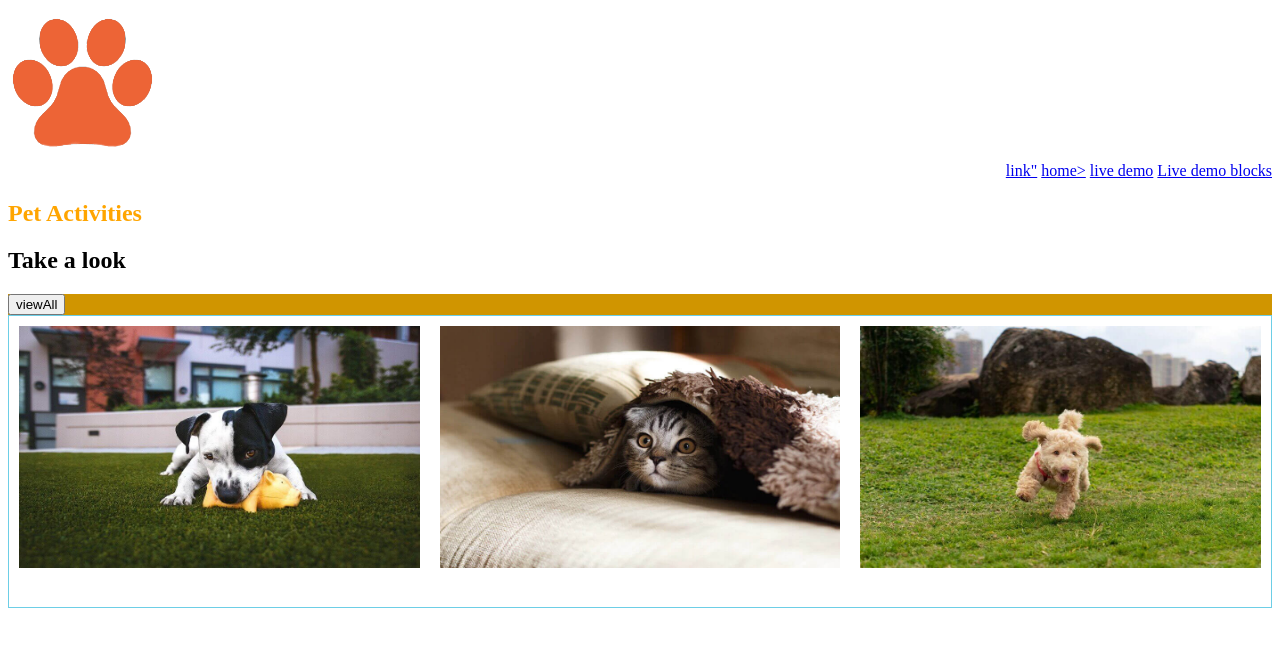
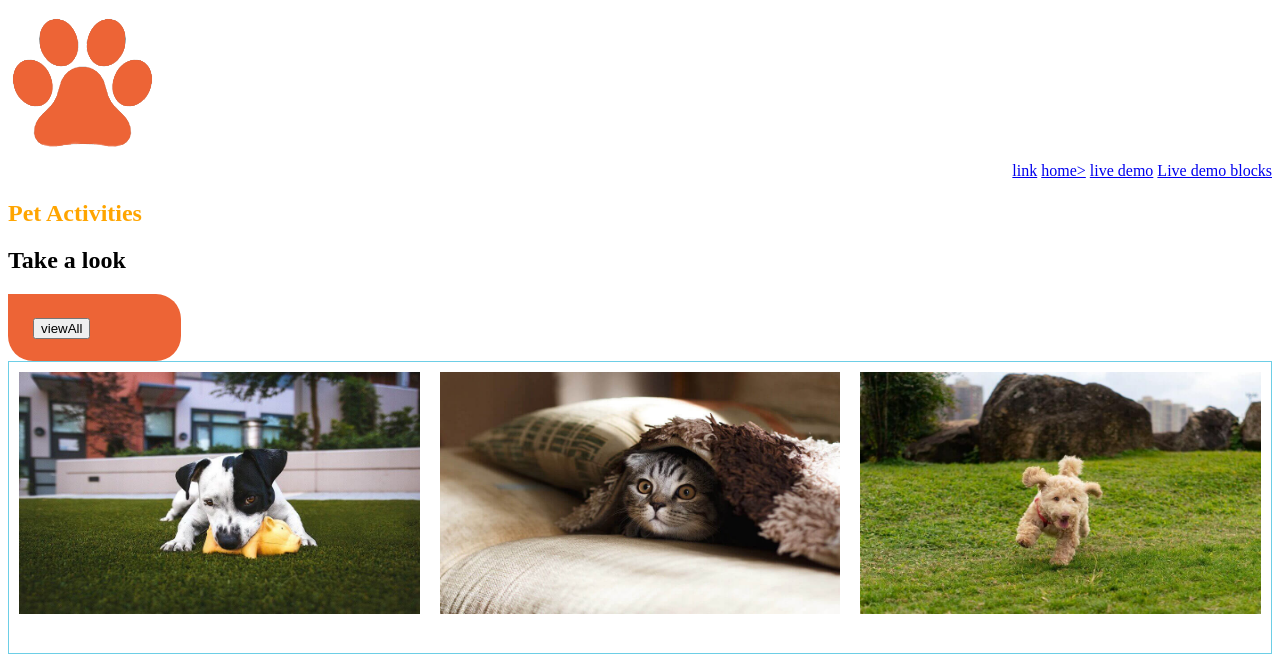
Before and after one commit to alfredobenitezj/challenge4AlfredoBenitez, a website: page index.html in a window 1280 px wide. Drawn offline with Linux system fonts and the light colour scheme.

Commit message:
add botton interface

```diff
--- a/index.html
+++ b/index.html
@@ -15,10 +15,10 @@
 
 <body>
   <header>
-    <section class="logo"><img src="logo2.png" alt=""></section>
+    <section class="logo"><img src="logo2.png" alt="pet feet"></section>
     <nav class="links">
 
-      <a href="#">link"</a>
+      <a href="#">link</a>
       <a href="#"> home></a>
       <a href="#">live demo</a>
       <a href="#">Live demo blocks</a>
--- a/style.css
+++ b/style.css
@@ -17,10 +17,18 @@ main {
   height: 100%;
 }
 .button {
-  background-color: rgb(208, 149, 0);
-  padding: 0%;
-  margin: 0%;
+  width: 9em;
+  border-radius: 0 25px 25px 25px;
+  padding: 22px 25px;
+  color: #f8f6f6;
+  background-color: #ed6436;
+  border: none;
+  cursor: pointer;
+  font-size: 1.2rem;
+  font-weight: 700;
+  margin-right: 80px;
 }
+
 .buttonprincipal {
   align-items: end;
 }
```
Also changed, not shown: 1 other file.
